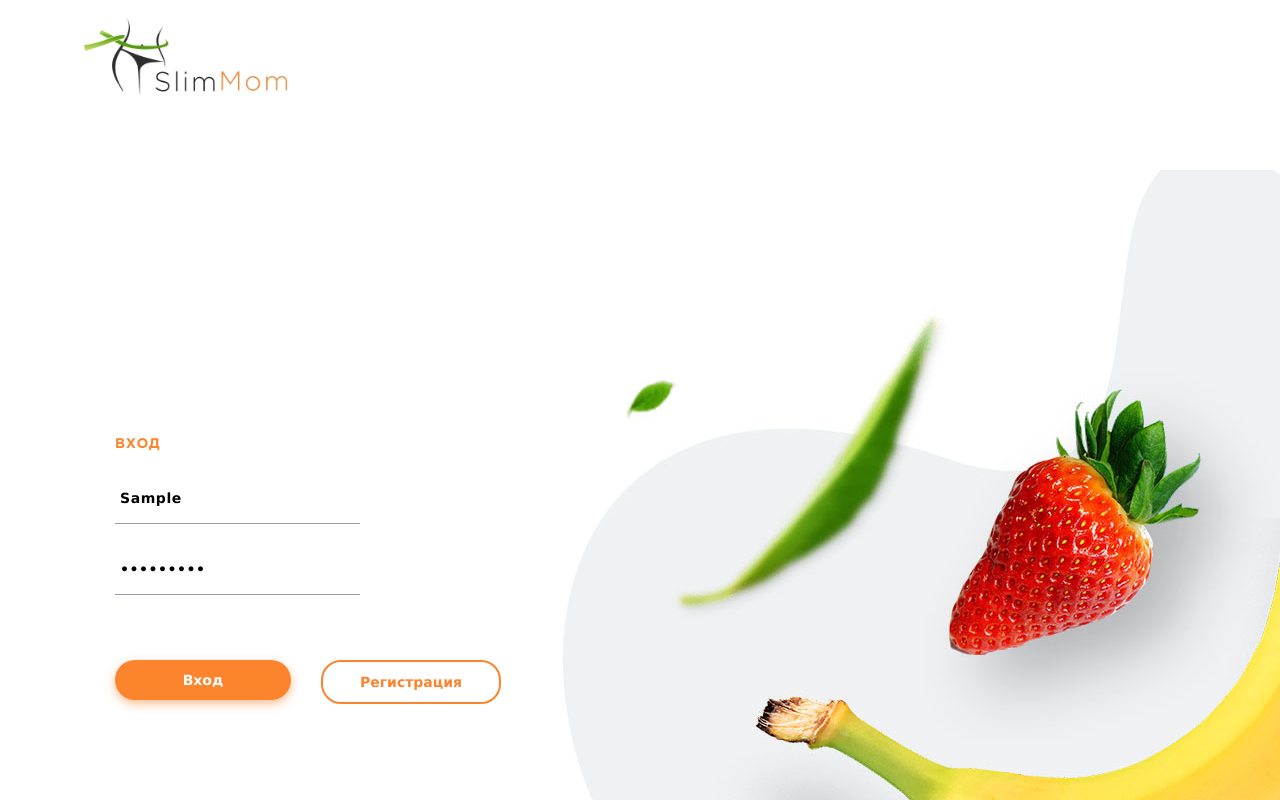
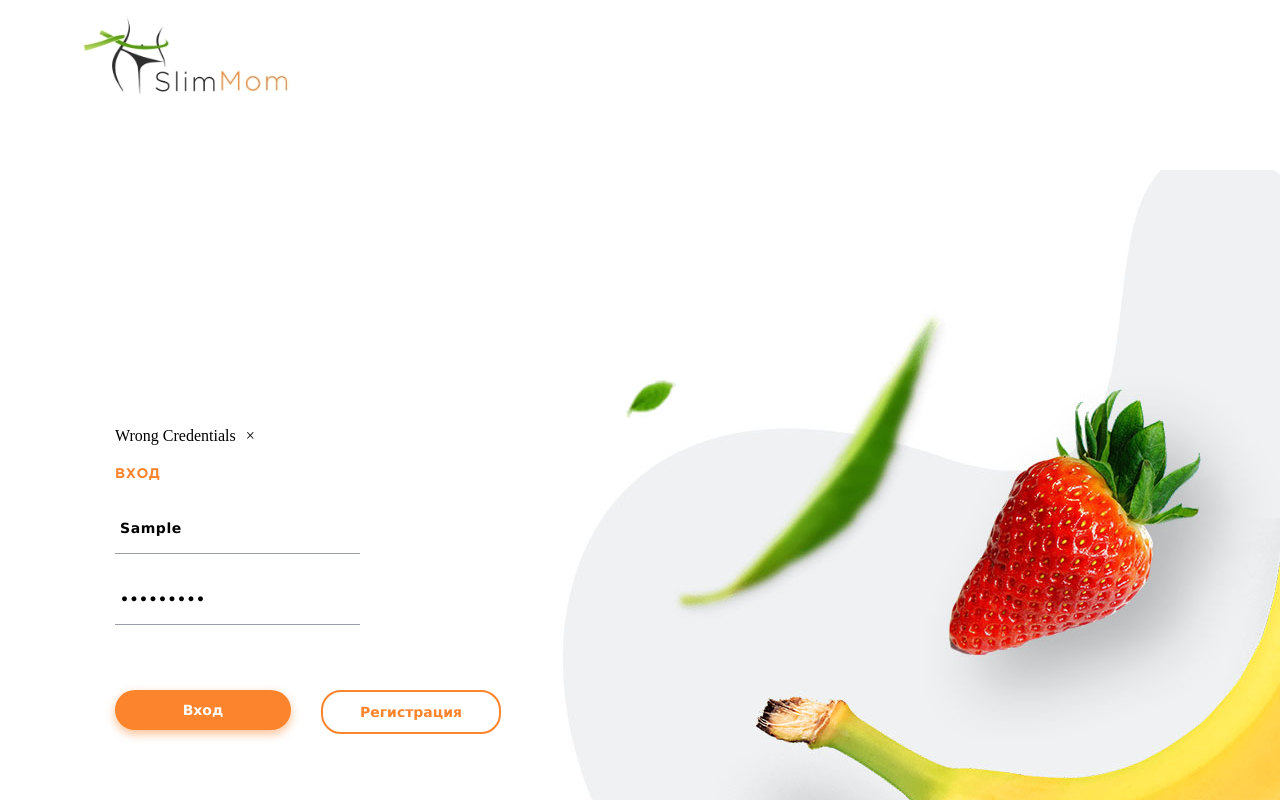
Before and after one commit to AleksandrMyk/SlimMom_Project_FrontEnd, a React (Create React App) app: page /login in a window 1280 px wide. Both pictures are taken after typing "Sample", "Sample123" into the empty fields and a click on the button "Вход". Shown: the top 800 px of the page. Built offline with nearby package versions, Linux system fonts and the light colour scheme; no server answers; grey boxes are pictures that could not be loaded.

Commit message:
added login register functionality + transfer to dashboard

```diff
--- a/package.json
+++ b/package.json
@@ -9,9 +9,11 @@
     "@testing-library/react": "^11.2.2",
     "@testing-library/user-event": "^12.2.2",
     "axios": "^0.19.2",
+    "bootstrap": "^4.5.3",
     "final-form": "^4.20.1",
     "mdbreact": "^4.27.0",
     "react": "^17.0.1",
+    "react-bootstrap": "^1.4.0",
     "react-dom": "^17.0.1",
     "react-final-form": "^6.5.2",
     "react-hook-form": "^6.12.1",
--- a/src/App.js
+++ b/src/App.js
@@ -45,12 +45,7 @@ const App = (props) => (
         <Route exact path="/" component={DailyCaloriesForm} />
         <Route exact path="/login" component={Login} />
         <Route exact path="/register" component={Register} />
-        <Route
-          exact
-          path="/dashboard"
-          component={Dashboard}
-          render={authGuard(Dashboard)}
-        />
+        <Route exact path="/dashboard" render={authGuard(Dashboard)} />
         {/* <Route path="*">
         <NotFound />
       </Route> */}
--- a/src/Views/Login/Login.js
+++ b/src/Views/Login/Login.js
@@ -1,18 +1,49 @@
-import React from "react";
+import React, { useState } from "react";
 import style from "./login.module.css";
 import useForm from "./useForm";
 import validate from "./validationRules";
 import { NavLink } from "react-router-dom";
 import Logo from "../../Components/Logo";
+import axios from "axios";
+import { useHistory } from "react-router-dom";
 
-const Login = () => {
+const LoginPage = () => {
+  const history = useHistory();
+  const [message, setMessage] = useState();
   const { values, errors, handleChange, handleSubmit } = useForm(
     login,
     validate
   );
 
   function login() {
-    console.log("You are logged in");
+    const data = JSON.stringify(values);
+    console.log(data);
+    const headers = {
+      "Content-Type": "application/json",
+    };
+    axios
+      .post("https://slimmom.herokuapp.com/users/login/", data, {
+        headers,
+      })
+      .then((response) => {
+        console.log(response);
+        setMessage({
+          data: "Login sucess ,You will transfer to dashboard..",
+          type: "alert-success",
+        });
+
+        localStorage.setItem("token", response.data.token);
+        setTimeout(() => {
+          history.push("/dashboard");
+        }, 1000);
+      })
+      .catch((error) => {
+        setMessage({
+          data: "Wrong Credentials",
+          type: "alert-danger",
+        });
+        console.error("There was an error!", error);
+      });
   }
 
   return (
@@ -36,6 +67,23 @@ const Login = () => {
 
       <div className={style.pageWrapper}>
         <div className={style.loginWrapper}>
+          <div className={`${style.messageContainer} `}>
+            <div className={style.registrationFormContainer}>
+              {message && (
+                <div className={` ${message.type}`} role="alert">
+                  {message.data}
+                  <span
+                    aria-hidden="true"
+                    className={style.cursorPointer}
+                    onClick={() => setMessage(null)}
+                  >
+                    &times;
+                  </span>
+                </div>
+              )}
+            </div>
+          </div>
+
           <div className={style.registerTitle}>вход</div>
           <form onSubmit={handleSubmit} noValidate>
             <div className={style.inputModule}>
@@ -82,4 +130,4 @@ const Login = () => {
   );
 };
 
-export default Login;
+export default LoginPage;
--- a/src/Views/Login/login.module.css
+++ b/src/Views/Login/login.module.css
@@ -18,6 +18,17 @@
   flex-direction: column;
   justify-content: center;
   margin: auto;
+}
+
+.messageContainer > div > div {
+  height: 60px;
+  display: flex;
+  align-items: center;
+}
+
+.cursorPointer {
+  cursor: pointer;
+  margin-left: 10px;
 }
 
 .registerTitle {
@@ -127,6 +138,12 @@
     background-repeat: no-repeat;
     background-position: bottom right;
     height: 100vh;
+  }
+
+  .messageContainer {
+    display: flex;
+    justify-content: flex-start;
+    align-items: flex-start;
   }
 
   .registerTitle {
--- a/src/Views/Login/useForm.js
+++ b/src/Views/Login/useForm.js
@@ -1,7 +1,10 @@
 import { useState, useEffect } from "react";
 
 const useForm = (callback, validate) => {
-  const [values, setValues] = useState({});
+  const [values, setValues] = useState({
+    login: "",
+    password: "",
+  });
   const [errors, setErrors] = useState({});
   const [isSubmitting, setIsSubmitting] = useState(false);
 
@@ -18,11 +21,11 @@ const useForm = (callback, validate) => {
   };
 
   const handleChange = (event) => {
-    event.persist();
-    setValues((values) => ({
+    const { name, value } = event.target;
+    setValues({
       ...values,
-      [event.target.name]: event.target.value,
-    }));
+      [name]: value,
+    });
   };
 
   return {
--- a/src/Views/Login/validationRules.js
+++ b/src/Views/Login/validationRules.js
@@ -1,32 +1,24 @@
 export default function validate(values) {
   const regLatin = new RegExp("^[a-zA-Z0-9]+$");
   //   const regPassword = new RegExp("^(?=.*[A-Za-z])(?=.*d)[A-Za-zd]{6,}$");
-  const regName = new RegExp("^[А-Яа-яЁёs]+$");
+  // const regName = new RegExp("^[А-Яа-яЁёs]+$");
 
   let errors = {};
 
   if (!values.password) {
-    errors.password = "Введите пароль !!!";
+    errors.password = "*Введите пароль !!!";
   } else if (!regLatin.test(values.password)) {
-    errors.password = "Только латынские буквы!!!";
-  } else if (!values.password.length >= 6) {
-    errors.password = "Пароль от 6 символов ";
-  }
-
-  if (!values.name) {
-    errors.name = "Введите имя!!!";
-  } else if (values.name.length < 3) {
-    errors.name = "Имя должно быть от 3 символов ";
-  } else if (!regName.test(values.name)) {
-    errors.name = "Имя только на кириллице!!!";
+    errors.password = "*Только латынские буквы!!!";
+  } else if (values.password.length < 5) {
+    errors.password = "*Пароль от 6 символов ";
   }
 
   if (!values.login) {
-    errors.login = "Введите имя!!!";
-  } else if (!values.login.length >= 3 && !values.login.length <= 15) {
-    errors.login = "Имя должно быть от 3 до 15 символов ";
+    errors.login = "*Введите имя!!!";
+  } else if (values.login.length < 3) {
+    errors.login = "*Имя должно быть от 3 символов ";
   } else if (!regLatin.test(values.login)) {
-    errors.login = "Только латинские буквы!!!";
+    errors.login = "*Только латинские буквы!!!";
   }
 
   return errors;
--- a/src/Views/Register/Register.js
+++ b/src/Views/Register/Register.js
@@ -1,14 +1,17 @@
-import React from "react";
+import React, { useState } from "react";
 import { NavLink } from "react-router-dom";
 import style from "./register.module.css";
 import useForm from "./useForm";
 import validate from "./validationRules";
 import Logo from "../../Components/Logo";
 import axios from "axios";
+// import "bootstrap/dist/css/bootstrap.min.css";
 import { useHistory } from "react-router-dom";
 
 const Register = () => {
   const history = useHistory();
+  const [message, setMessage] = useState();
+
   const { values, errors, handleChange, handleSubmit } = useForm(
     register,
     validate
@@ -25,11 +28,23 @@ const Register = () => {
       })
       .then((response) => {
         console.log(response);
-        localStorage.setItem("token", response.data.token);
-        history.push("/");
-        console.log("You are registered");
+        setMessage({
+          data: "Registered , You will transfer to login page",
+          type: "alert-success",
+        });
+
+        setTimeout(() => {
+          history.push("/login");
+          console.log("You are registered");
+        }, 4000);
       })
-      .catch((error) => console.error("There was an error!", error));
+      .catch((error) => {
+        setMessage({
+          data: "Wrong credentials",
+          type: "alert-danger",
+        });
+        console.error("There was an error!", error);
+      });
   }
 
   return (
@@ -53,6 +68,23 @@ const Register = () => {
 
       <div className={style.pageWrapper}>
         <div className={style.loginWrapper}>
+          <div className={`${style.messageContainer} `}>
+            <div className={style.registrationFormContainer}>
+              {message && (
+                <div className={` ${message.type}`} role="alert">
+                  {message.data}
+                  <span
+                    aria-hidden="true"
+                    className={style.cursorPointer}
+                    onClick={() => setMessage(null)}
+                  >
+                    &times;
+                  </span>
+                </div>
+              )}
+            </div>
+          </div>
+
           <div className={style.registerTitle}>регистрация</div>
           <form onSubmit={handleSubmit} noValidate>
             <div className={style.inputModule}>
--- a/src/Views/Register/register.module.css
+++ b/src/Views/Register/register.module.css
@@ -28,6 +28,17 @@ nav {
   display: flex;
   justify-content: space-between;
   align-items: center;
+}
+
+.messageContainer > div > div {
+  height: 60px;
+  display: flex;
+  align-items: center;
+}
+
+.cursorPointer {
+  cursor: pointer;
+  margin-left: 10px;
 }
 
 .navContainer > a {
@@ -219,6 +230,12 @@ button:focus {
     height: 100vh;
   }
 
+  .messageContainer {
+    display: flex;
+    justify-content: flex-start;
+    align-items: flex-start;
+  }
+
   .noActiveButton {
     margin-right: 30px;
   }
@@ -240,6 +257,15 @@ button:focus {
     align-items: flex-start;
     flex-direction: row;
   }
+}
+
+.alert-success {
+  width: 200px;
+  background-color: lightgreen;
+}
+.alert-danger {
+  width: 200px;
+  background-color: rgb(182, 134, 134);
 }
 
 @media (min-width: 1024px) {
--- a/src/Views/Register/useForm.js
+++ b/src/Views/Register/useForm.js
@@ -19,7 +19,6 @@ const useForm = (callback, validate) => {
     if (event) event.preventDefault();
     setErrors(validate(values));
     setIsSubmitting(true);
-    event.target.reset();
   };
 
   const handleChange = (e) => {
```
Also changed, not shown: src/Components/Section/Section.jsx (+23 -1 lines), src/Views/Dashboard/Dashboard.js (+29 -34 lines), 1 other file (tests, documents, lock files or other folders).
